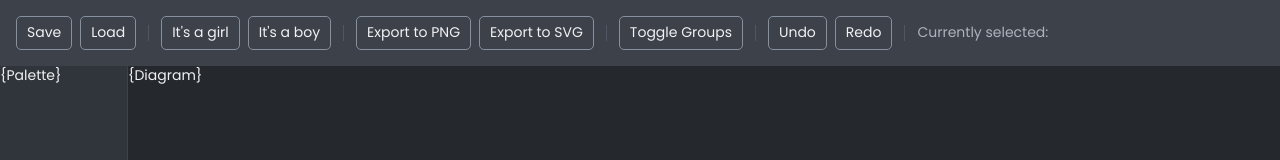
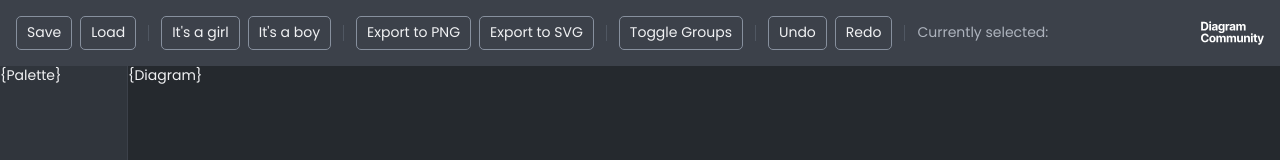
Before and after one commit to DataVisHub/gojs-course, a website built with Vite: page index.html in a window 1280 px wide. Shown: the top 160 px of the page. Built offline with nearby package versions, Linux system fonts and the light colour scheme.

Commit message:
- add the community logo with the link

```diff
--- a/index.html
+++ b/index.html
@@ -25,6 +25,9 @@
           <span class="label">Currently selected:</span>
           <span id="selected-person" class="value"></span>
         </div>
+        <a href="https://community.synergycodes.com/category/7/gojs-course" class="community-logo" target="_blank">
+          <img src="/assets/diagram-community-logo.svg" alt="diagram community logo" />
+        </a>
       </header>
       <div class="content">
         <div id="palette" class="palette">{Palette}</div>
--- a/src/styles/header.css
+++ b/src/styles/header.css
@@ -9,6 +9,7 @@
   .selection-info {
     display: flex;
     gap: 8px;
+    flex: 1;
 
     .label {
       color: var(--gray-300);
@@ -19,6 +20,11 @@
     }
   }
 
+  .community-logo,
+  .community-logo img {
+    height: 24px;
+  }
+
   hr {
     height: 16px;
     border: none;
```
Also changed, not shown: assets/diagram-community-logo.svg (added).
